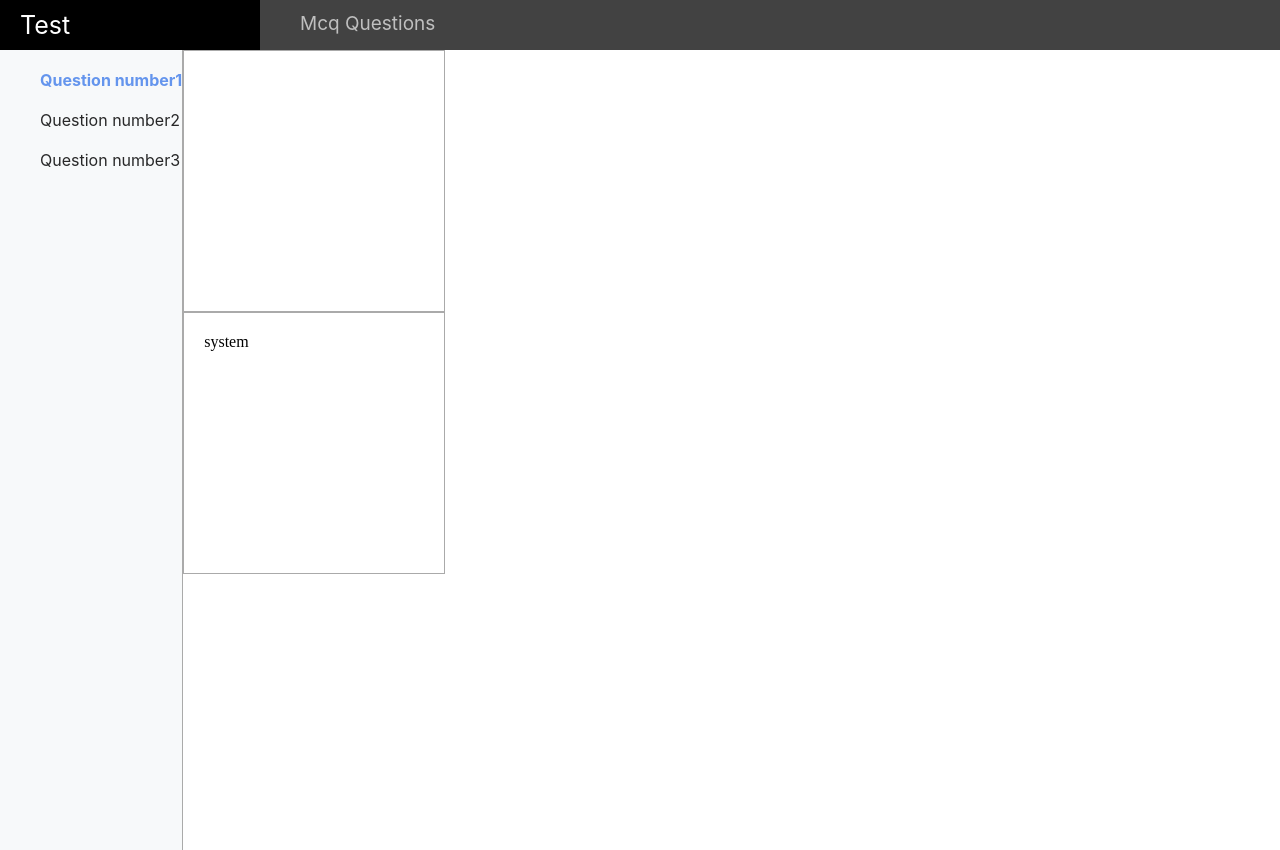
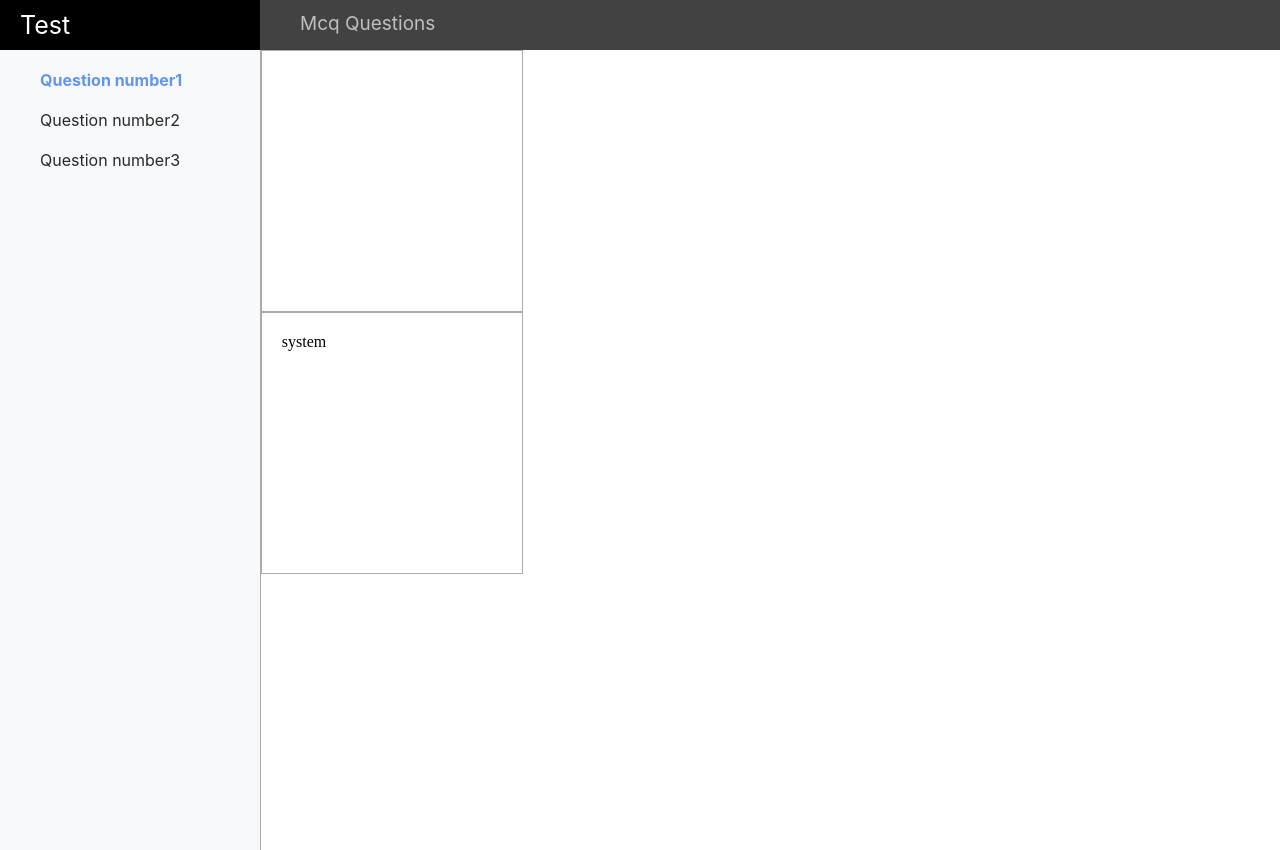
Before and after one commit to Atharva1449/Questionnaire, a plain HTML site: page index.html in a window 1280 px wide. Drawn offline with Linux system fonts and the light colour scheme.

Commit message:
done setting up left nav width

```diff
--- a/styles.css
+++ b/styles.css
@@ -46,7 +46,7 @@ font-family:-apple-system, BlinkMacSystemFont, 'Segoe UI', Roboto, Oxygen, Ubunt
 background-color: #F7F9FA;
 border-right: 1px solid #aaaaaa;
 height: 100%;
-
+padding-right:77.64px;
 }
 #rightdiv{
     float: right;
```
